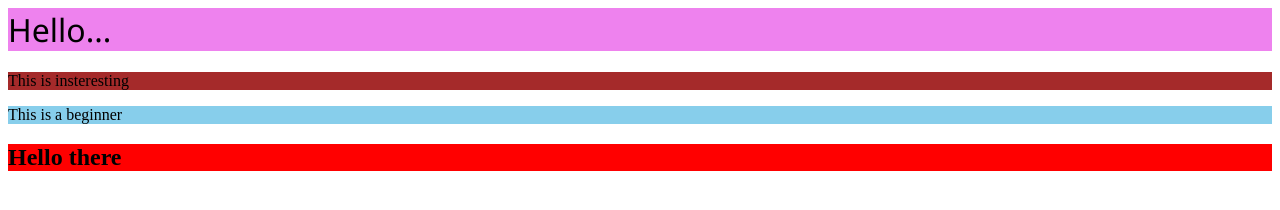
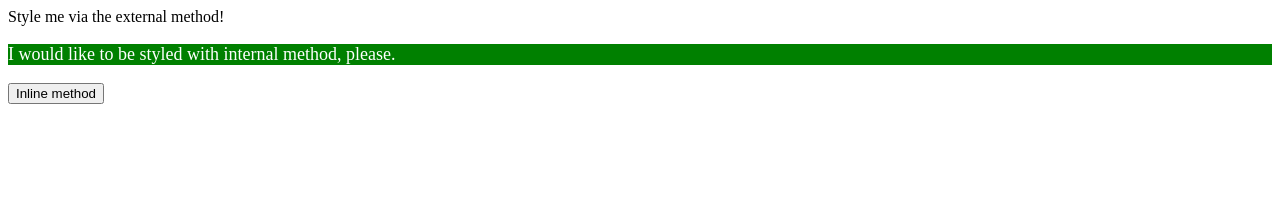
Before and after one commit to Maygodbless3u/odin-recipes, a plain HTML site: page style.html in a window 1280 px wide. Drawn offline with Linux system fonts and the light colour scheme.

Commit message:
style.html

```diff
--- a/style.html
+++ b/style.html
@@ -1,6 +1,17 @@
+<!--
 <h1> Hello... </h1>
-<p class="p"> This is insteresting </p>
+<div class="last">
+    <p class="p"> This is insteresting </p>
+    <p class="p"> Hello there </p>
+</div>
 <div id="div"> This is a beginner </div>
-<h2 class="last"> Hello there </h2>
+-->
+
 
 <link rel="stylesheet" href="style.css">
+
+<div> Style me via the external method! </div>
+
+<p style="color: white; font-size: 18px; background-color: green;"> I would like to be styled with internal method, please.</p>
+
+<button> Inline method </button>
```
